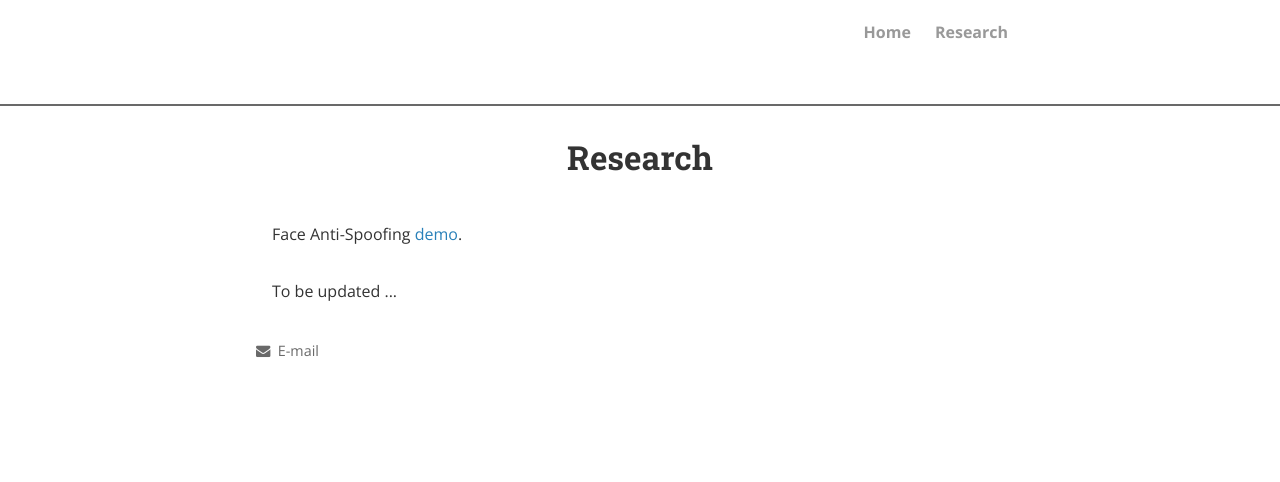
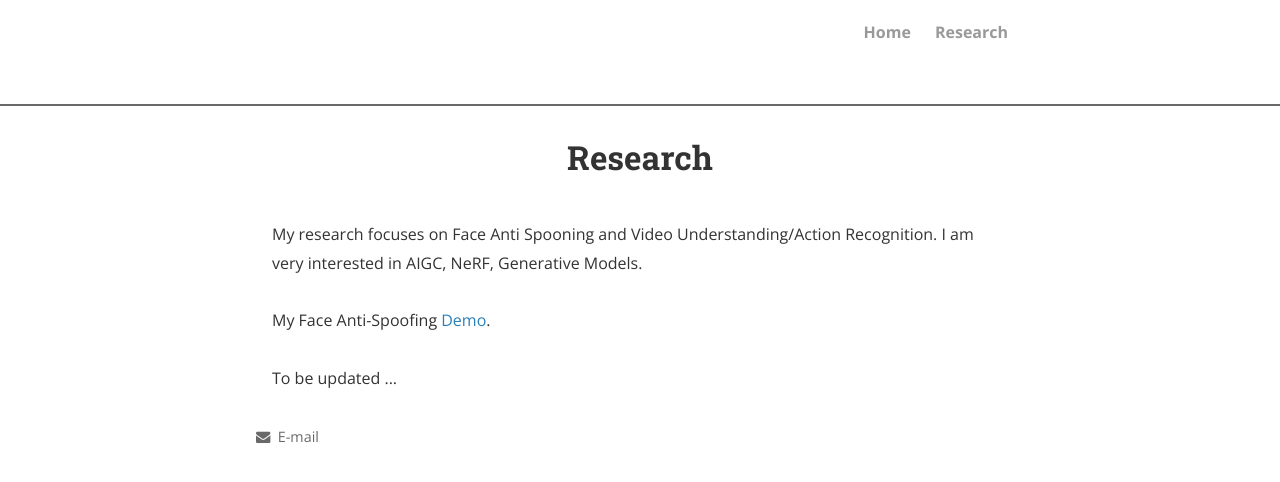
Before and after one commit to yjyddq/yjyddq.github.io, a Jekyll site: the page built from research.html, in a window 1280 px wide. Shown: the top 482 px of the page. Built offline with Jekyll 4.4.1, drawn with Linux system fonts in a browser that asks for light colours; nearby versions of some CDN libraries; comment, search, counter and statistics services are not loaded; a style sheet for code colours, icons or effects is not loaded.

Commit message:
Add files via upload

```diff
--- a/research.html
+++ b/research.html
@@ -3,6 +3,8 @@ layout: page
 title: Research
 permalink: /research/
 ---
-Face Anti-Spoofing <a href="https://yjyddq.github.io/fas.mp4" target="_self">demo</a>.
+My research focuses on Face Anti Spooning and Video Understanding/Action Recognition. I am very interested in AIGC, NeRF, Generative Models.
+<br><br>
+My Face Anti-Spoofing <a href="https://yjyddq.github.io/fas.mp4" target="_self">Demo</a>.
 <br><br>
 To be updated ...
```
